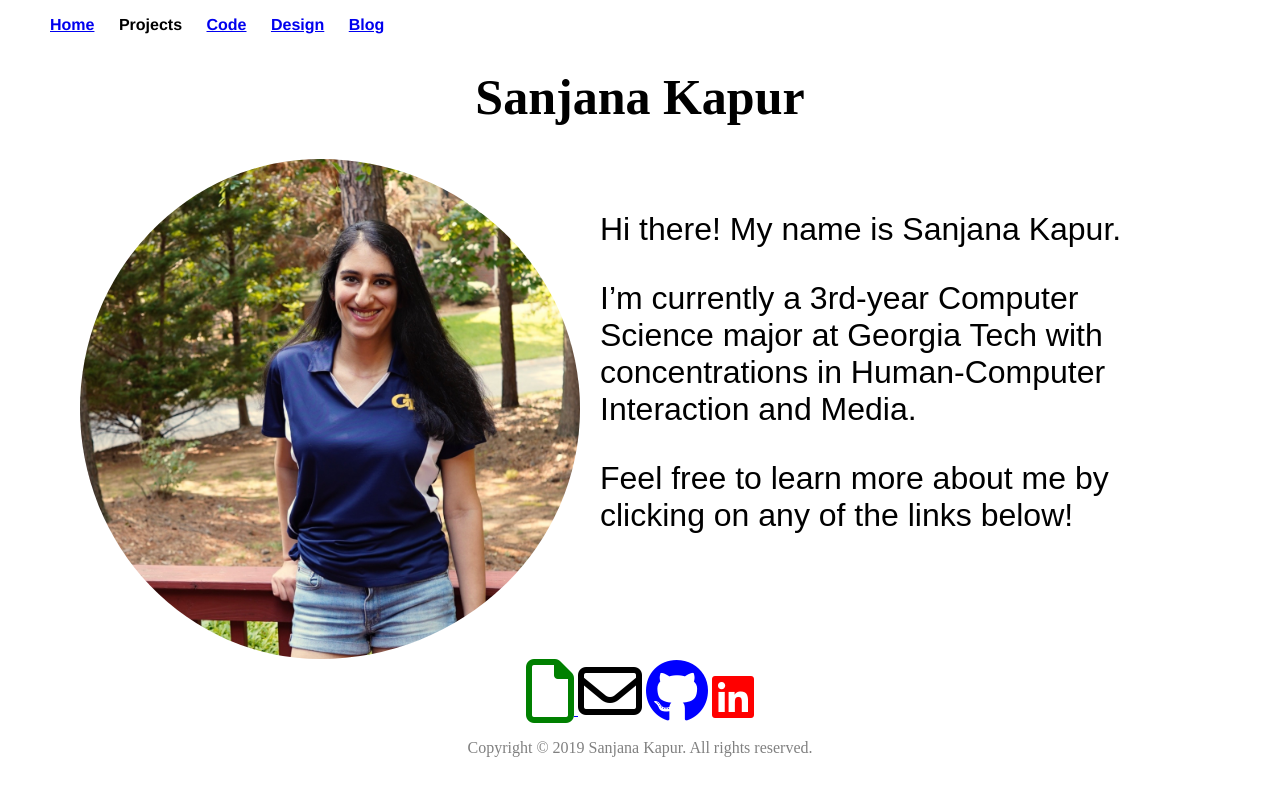
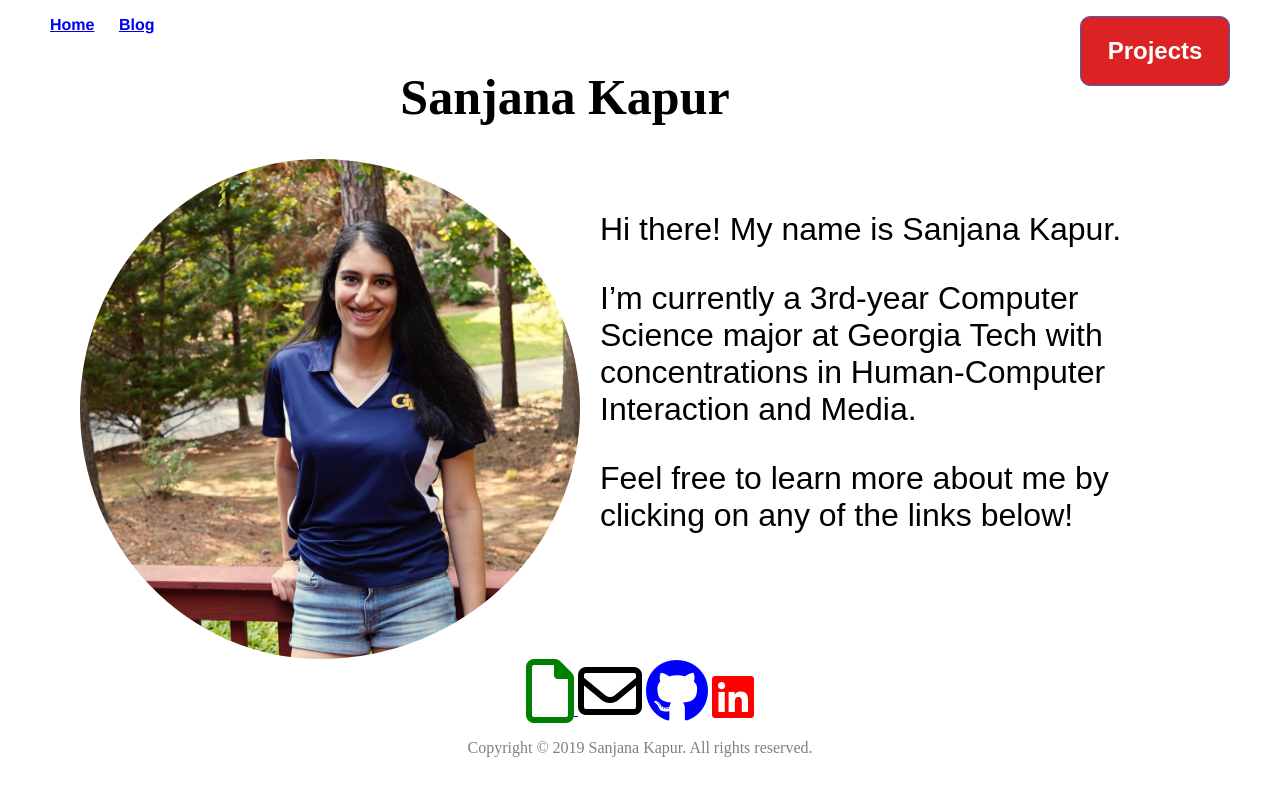
Before and after one commit to skapur12/skapur12.github.io, a Jekyll site: the page built from index.html, in a window 1280 px wide. Shown: the top 796 px of the page. Built offline with Jekyll 4.4.1, drawn with Linux system fonts in a browser that asks for light colours; nearby versions of some CDN libraries.

Commit message:
Update default.html

```diff
--- a/_layouts/default.html
+++ b/_layouts/default.html
@@ -28,9 +28,15 @@
 <nav>
   <ul>
     <li><a href="https://skapur12.github.io">Home</a></li>
-    <li>Projects</li>
-	      <li><a href="https://skapur12.github.io/code.html">Code</a></li>
-	      <li><a href="https://skapur12.github.io/design.html">Design</a></li>
+
+    <div class="dropdown">
+    <button class="dropbtn">Projects</button>
+    <div class="dropdown-content">
+      <a href="https://skapur12.github.io/code.html">Code</a>
+      <a href="https://skapur12.github.io/design.html">Design</a>
+    </div>
+  </div>
+
     <li><a href="https://skapur12.github.io/blog/">Blog</a></li>
   </ul>
 </nav>
```
